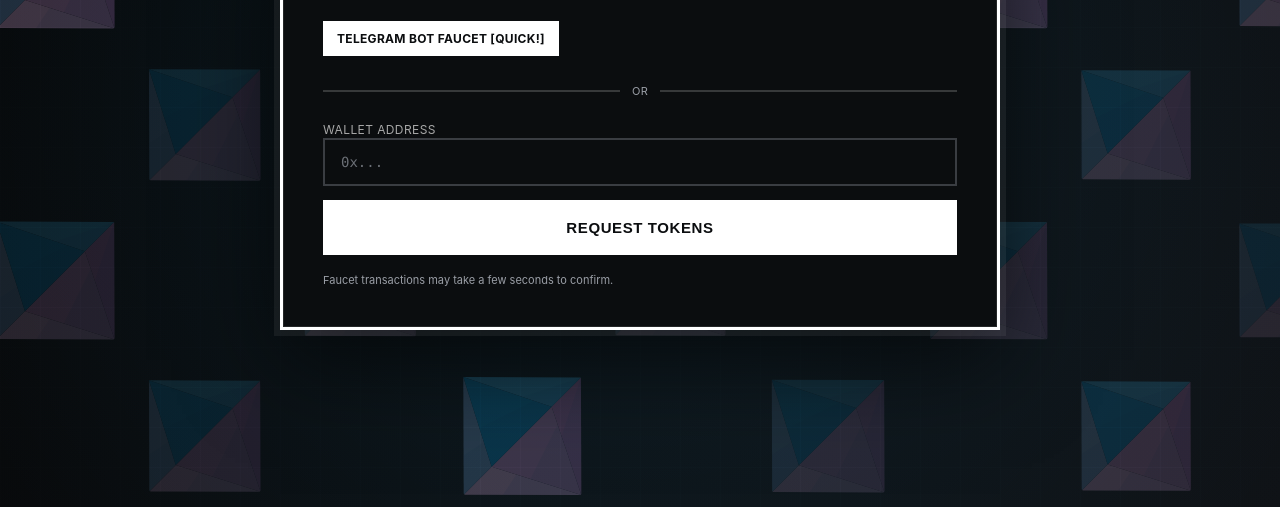
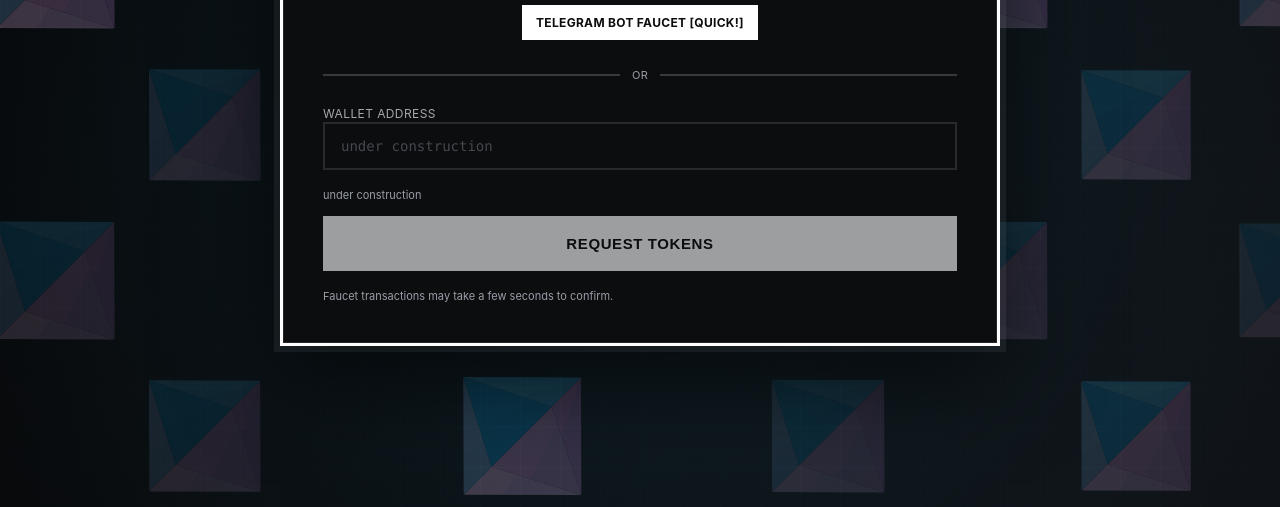
Before and after one commit to mteam88/celo-faucet, a website with bundled scripts: page web/index.html in a window 1280 px wide. Shown: the part 293-800 px from the top of the page. Built offline with nearby package versions, Linux system fonts and the light colour scheme.

Commit message:
temporarily disable frontend because without rate limiting it is not going to go well

```diff
--- a/web/index.html
+++ b/web/index.html
@@ -123,6 +123,7 @@
       .links {
         display: flex;
         flex-wrap: wrap;
+        justify-content: center;
         gap: 10px 16px;
         margin-bottom: 28px;
       }
@@ -192,6 +193,14 @@
         outline: none;
         border-color: #ffffff;
         box-shadow: 0 0 0 4px rgba(255, 255, 255, 0.08);
+      }
+      input[type="text"][disabled] {
+        opacity: 0.6;
+        cursor: not-allowed;
+        border-color: #3a3d42;
+      }
+      input[type="text"][disabled]::placeholder {
+        color: #6b6f76;
       }
       button {
         appearance: none;
@@ -294,7 +303,7 @@
               aria-label="Open spire.dev"
               title="spire.dev"
             >
-              <img src="/assets/Mark.svg" alt="Spire" width="18" height="18">
+              <img src="/assets/Mark.svg" alt="Spire" width="18" height="18" />
             </a>
             <a
               class="icon-btn"
@@ -304,7 +313,7 @@
               aria-label="Open X (Twitter)"
               title="X: @Spire_Labs"
             >
-              <img src="/assets/x.svg" alt="X" width="18" height="18">
+              <img src="/assets/x.svg" alt="X" width="18" height="18" />
             </a>
           </div>
         </div>
@@ -329,14 +338,16 @@
               type="text"
               id="address"
               name="address"
-              placeholder="0x..."
+              placeholder="under construction"
               required
               pattern="^0x[a-fA-F0-9]{40}$"
               autocomplete="off"
               spellcheck="false"
+              disabled
             />
+            <div class="footer-note">under construction</div>
           </div>
-          <button type="submit" id="submitBtn">Request Tokens</button>
+          <button type="submit" id="submitBtn" disabled>Request Tokens</button>
         </form>
         <div
           id="message"
```
Also changed, not shown: 1 other file.
